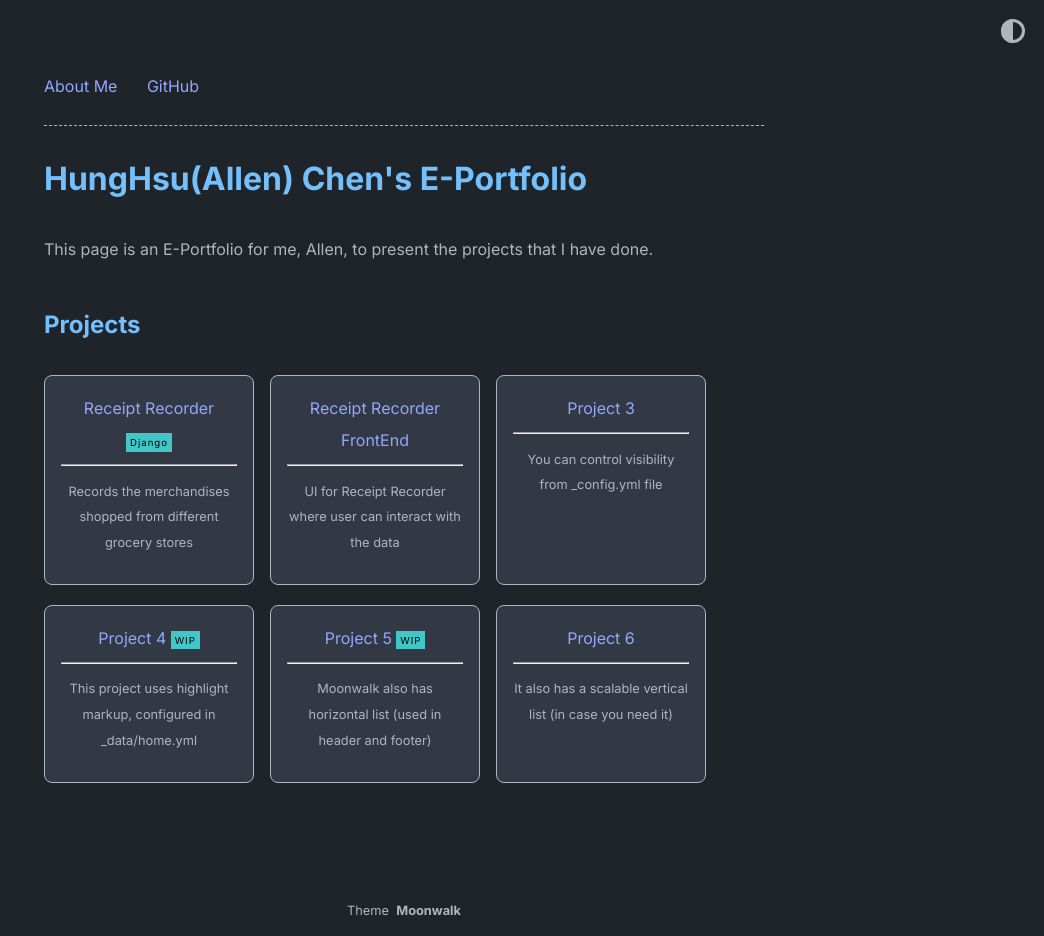
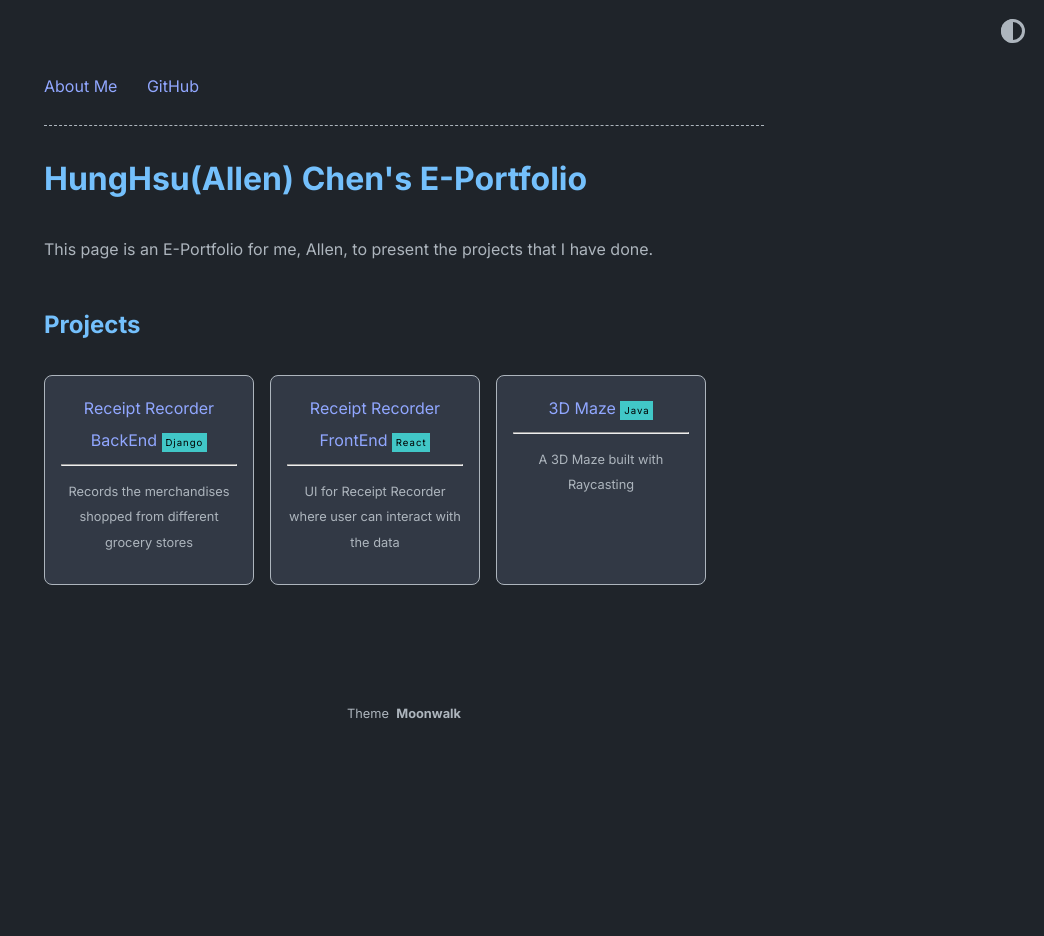
Before and after one commit to allenLQVE/e-portfolio, a Jekyll site: the page built from index.md, in a window 1280 px wide. Shown: the whole page, without its empty margins (236-1280 px from the left). Built offline with Jekyll 4.4.1, drawn with Linux system fonts in a browser that asks for light colours; after the commit the page ends 900 px from its top, so only the background shows below that.

Commit message:
Add receiprecorder and 3d maze

```diff
--- a/_data/home.yml
+++ b/_data/home.yml
@@ -6,7 +6,7 @@ navbar_entries:
     url: https://github.com/allenLQVE
 
 project_entries:
-  - title: Receipt Recorder
+  - title: Receipt Recorder BackEnd
     url: receipt-recorder
     desc: Records the merchandises shopped from different grocery stores
     highlight: Django
@@ -14,21 +14,9 @@ project_entries:
   - title: Receipt Recorder FrontEnd
     url: receipt-recorder-frontend
     desc: UI for Receipt Recorder where user can interact with the data
+    highlight: React
 
-  - title: Project 3
-    url: overview-post
-    desc: You can control visibility from _config.yml file
-
-  - title: Project 4
-    url: overview-post
-    desc: This project uses highlight markup, configured in _data/home.yml
-    highlight: WIP
-
-  - title: Project 5
-    url: overview-post
-    desc: Moonwalk also has horizontal list (used in header and footer)
-    highlight: WIP
-
-  - title: Project 6
-    url: overview-post
-    desc: It also has a scalable vertical list (in case you need it)
+  - title: 3D Maze
+    url: 3D-maze
+    desc: A 3D Maze built with Raycasting
+    highlight: Java
--- a/_posts/2024-08-31-receipt-recorder.md
+++ b/_posts/2024-08-31-receipt-recorder.md
@@ -1,6 +1,7 @@
 ---
 layout: post
 tags: [Python, Django, SQLite3, RESTful API]
+title: Receipt Recorder BackEnd
 ---
 This application allowed users to record the merchandise they bought from different grocery stores. It can be used to compare the prices between the stores or to see the frequency of purchasing specific items.
 
```
Also changed, not shown: _posts/2024-06-30-3D-maze.md (added, +15 -0 lines), _posts/2024-08-31-receipt-recorder-frontend.md (+1 -0 lines), assets/images/screenshot-3DMaze.PNG (added).
